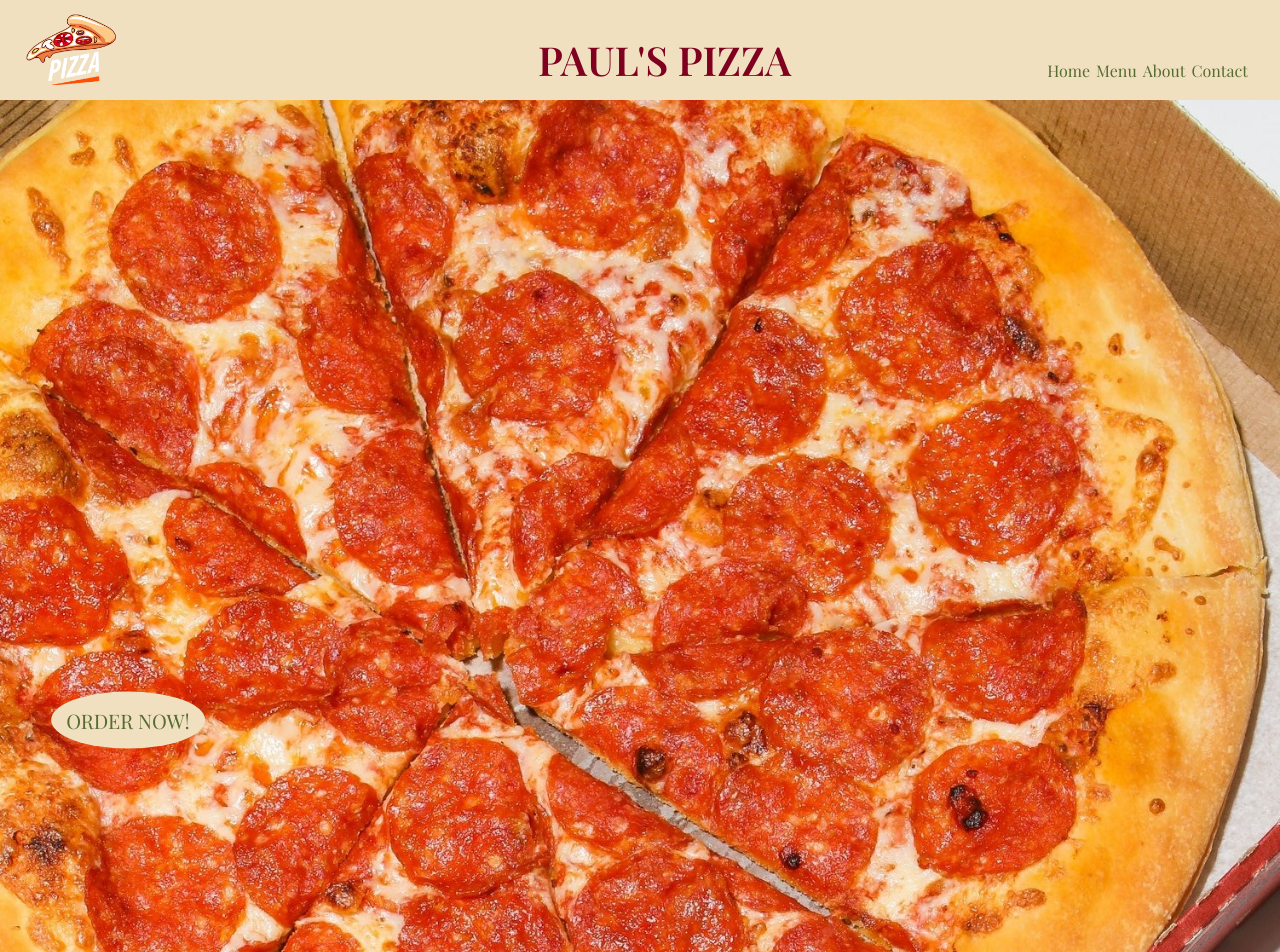
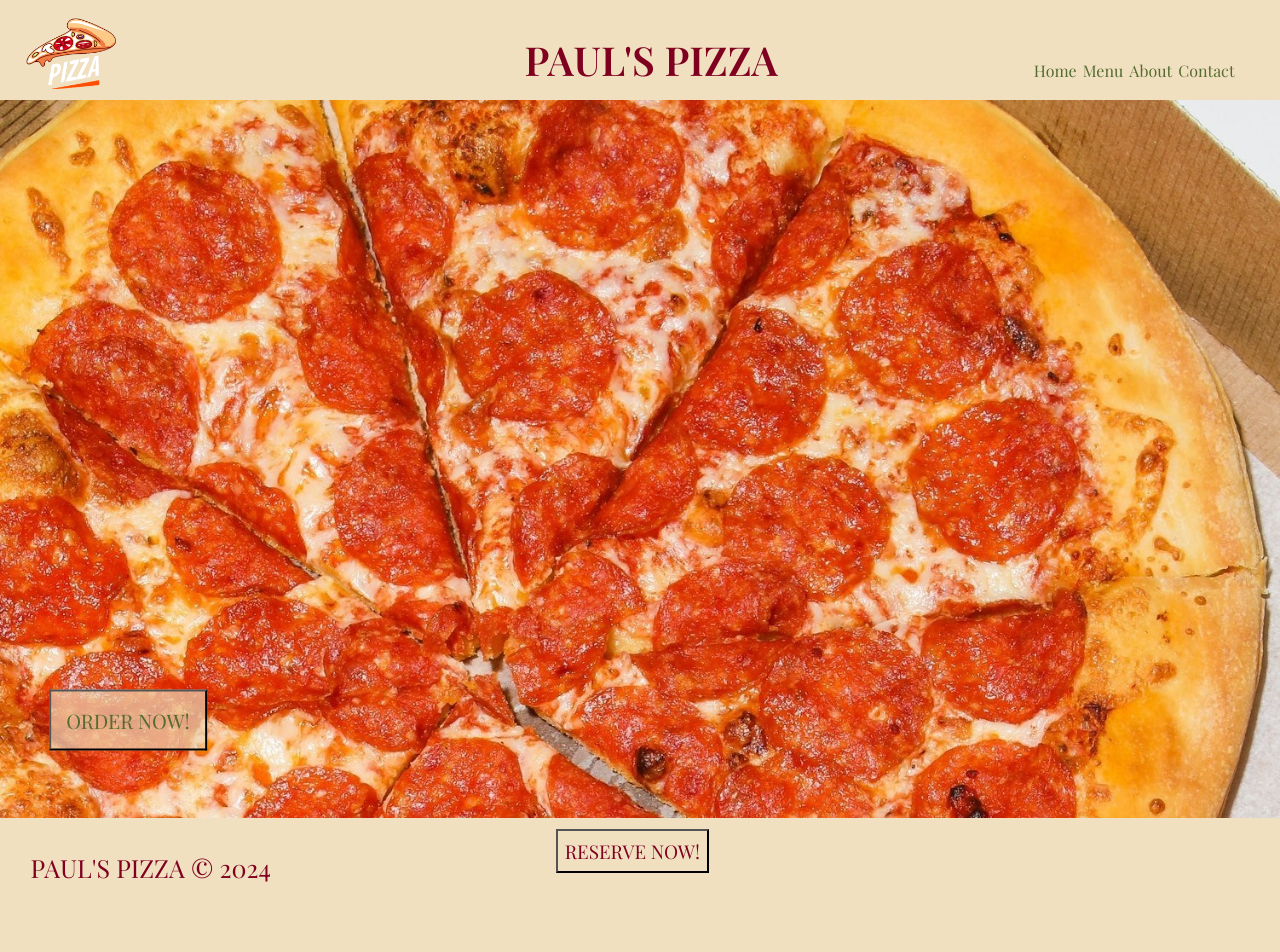
Before and after one commit to KalekyeRaychelle/PaulsPizza, a React (Create React App) app: page / in a window 1280 px wide. Shown: the top 952 px of the page. After the commit the page ends 892 px from the top, so only its background shows below. Built offline with nearby package versions, Linux system fonts and the light colour scheme.

Commit message:
Added footer

```diff
--- a/src/App.js
+++ b/src/App.js
@@ -1,6 +1,7 @@
 import React from 'react';
 import Header from './components/Header'
 import MidSection from './components/MidSection';
+import Footer from './components/Footer';
 import {BrowserRouter as Router} from 'react-router-dom';
 
 function App() {
@@ -9,6 +10,7 @@ function App() {
       <Router>
         <Header/>
         <MidSection/>
+        <Footer/>
       </Router>
 
     </div>
--- a/src/components/footer.js
+++ b/src/components/footer.js
@@ -0,0 +1,17 @@
+
+import React from 'react'
+import '../styles/Footer.css';
+const Footer = () => {
+  return (
+    <div className='footer'>
+     <div className='leftSide'>
+        <p>PAUL'S PIZZA &copy; {new Date().getFullYear()}</p>
+     </div>
+
+      <div className='midSide'>
+        <button>RESERVE NOW!</button>
+      </div>
+    </div>
+  )
+}
+export default Footer;
--- /dev/null
+++ b/src/styles/Footer.css
@@ -0,0 +1,42 @@
+@import url('https://fonts.googleapis.com/css2?family=Playfair+Display:wght@400;500;600&display=swap');
+*{
+    font-family: 'Playfair Display', serif;
+    background-color: #f0e0c0;
+}
+.footer{
+    height: 50px;
+    display:flex;
+
+}
+.leftSide{
+    padding-top:4px;
+    padding-bottom:4px;
+    padding-right:25px;
+}
+.leftSide p{
+    font-size: 25px;
+    padding-bottom:8px;
+    padding-right: 10px;
+    padding-left: 5px;
+    color:#800020;
+}
+.midSide{
+    padding-left:250px;
+    padding-top:7px;
+
+}
+.midSide button {
+    padding: 7px;
+    color: #800020;
+    font-size: 19px;
+    background-color: #f0e0c0;
+    transition: transform 0.3s ease, color 0.3s ease;
+    position: relative;
+}
+
+.midSide button:hover {
+    transform: translateY(-10px);
+    color: #556B2F;
+    background-color: #efd49e;
+    border: 1px solid #556B2F;
+}
--- a/src/styles/MidSection.css
+++ b/src/styles/MidSection.css
@@ -3,7 +3,7 @@
     font-family: 'Playfair Display', serif;
 }
 .MidSection{
-    height:10%;
+    height:7%;
 }
 .MidSection img{
     width:100%;
@@ -15,13 +15,16 @@
     transform:translate(-50%,-50%);
     font-size: 20px;
     padding:15px 15px 15px 15px;
-    border:7px #ad5d1c;
-    border-radius: 60%;
+    margin:10px #000000;
+
     color:#556B2F;
-    background-color: #f0e0c0;
+    background-color: #f0e0c0ac;
     transition: transform 0.3s ease;
 
 }
 .MidSection .Btn:hover{
    transform: translate(-50%, calc(-60% - 4%));
+   color:#425c16;
+   background-color: #be8f32ac;
+   border: 1px solid #556B2F;
 }
```
Also changed, not shown: src/assets/pizzaLeft.jpg.
